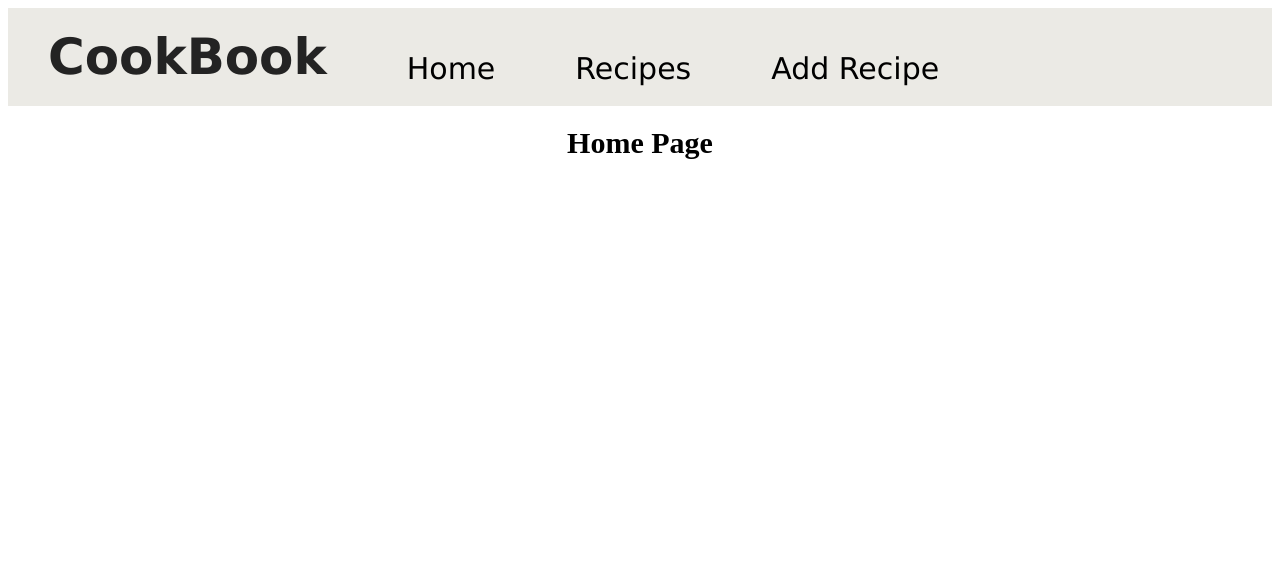
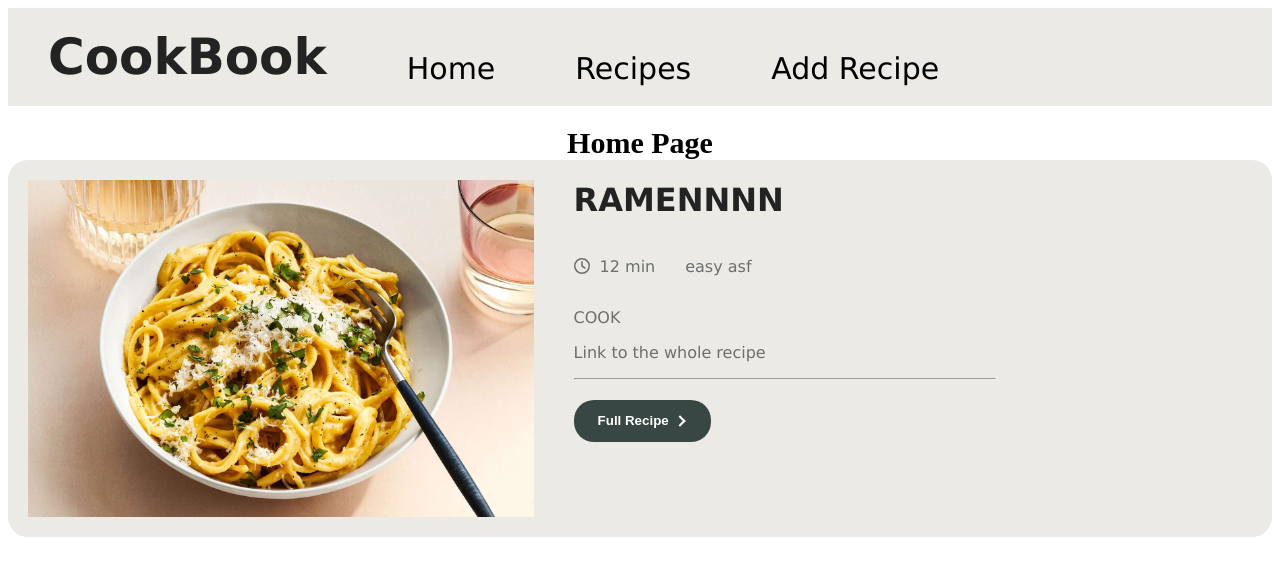
Before and after one commit to anthony39844/CookBook, a React app: page / in a window 1280 px wide. Shown: the top 576 px of the page. Built offline with nearby package versions, Linux system fonts and the light colour scheme; the HTML template or start-up script is replaced by a standard one.

Commit message:
recipe parameters

```diff
--- a/src/Recipe.jsx
+++ b/src/Recipe.jsx
@@ -4,25 +4,26 @@ import { FontAwesomeIcon } from '@fortawesome/react-fontawesome';
 import { faClock } from '@fortawesome/free-regular-svg-icons';
 
 
-export function Recipe(){
+export function Recipe(data){
+    console.log(data)
     return(
         <div>
             <div className='recipe'>
                 <img className='recipe-img' src='/public/pasta.jpeg'></img>
                 <div className="recipe-description">
-                    <h1>Name of the recipe</h1>
+                    <h1>{data.RecipeName}</h1>
                     <div className='time-diff'>
                         <FontAwesomeIcon id='clock' icon={faClock} />
-                        <p>16 min</p>
-                        <p id='difficulty'>easy</p>
+                        <p>{data.time} min</p>
+                        <p id='difficulty'>{data.difficulty}</p>
                     </div>
-                    <p>Description of the recipe</p>
+                    <p>{data.description}</p>
                     <p>Link to the whole recipe</p>
                     <hr></hr>
                     <button className='button'>
                         Full Recipe
-                        <div class="arrow-wrapper">
-                            <div class="arrow"></div>
+                        <div className="arrow-wrapper">
+                            <div className="arrow"></div>
 
                         </div>
                     </button>
--- a/src/components/AddRecipe.jsx
+++ b/src/components/AddRecipe.jsx
@@ -66,8 +66,8 @@ export function AddRecipe(){
         <div className='add-button'>
             <button className='button addbutton'>
                 Add
-                <div class="arrow-wrapper">
-                <div class="arrow"></div>
+                <div className="arrow-wrapper">
+                <div className="arrow"></div>
                 </div>
             </button>
         </div>
--- a/src/components/Home.jsx
+++ b/src/components/Home.jsx
@@ -1,7 +1,13 @@
 import React from 'react';
+import { Recipe } from '../Recipe';
 
 function Home() {
-  return (<h2>Home Page</h2>);
+  return (
+    <>
+      <h2>Home Page</h2>
+  <Recipe picture = "hierb" time={12} description = "COOK" RecipeName="RAMENNNN" difficulty="easy asf"></Recipe>
+  </>
+  )
 }
 
 export default Home;
--- a/src/components/RecipeList.jsx
+++ b/src/components/RecipeList.jsx
@@ -1,6 +1,8 @@
-import React from 'react';
+import {React, useState} from 'react';
 
 function Recipe() {
+  const [RecipeList, setRecipeList] = useState([])
+
   return (<h2>Recipes</h2>);
 }
 
```
